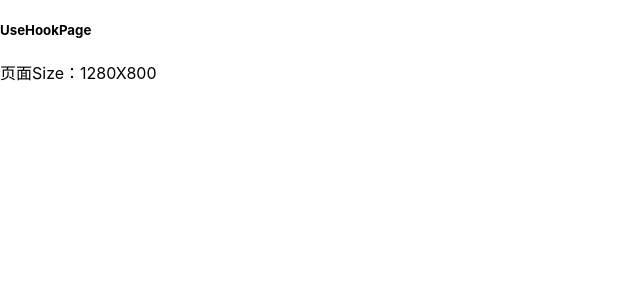
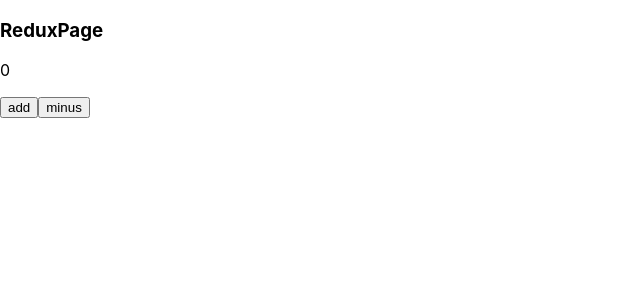
Before and after one commit to xumaozeng/my-react-app, a React (Create React App) app: page / in a window 1280 px wide. Shown: the top 300 px of the page, without its empty margins (0-640 px from the left). Built offline with nearby package versions, Linux system fonts and the light colour scheme.

Commit message:
redux取消订阅

```diff
--- a/src/App.js
+++ b/src/App.js
@@ -1,9 +1,9 @@
-import UseHookPage from "./pages/Hooks/UseHookPage";
+import ReduxPage from "./pages/Examples/ReduxPage";
 
 function App() {
   return (
     <div className="App">
-      <UseHookPage />
+      <ReduxPage />
     </div>
   );
 }
--- a/src/pages/Examples/ReduxPage.js
+++ b/src/pages/Examples/ReduxPage.js
@@ -4,12 +4,16 @@ import store from "../../store";
 class ReduxPage extends Component {
   componentDidMount() {
     // 订阅事件
-    store.subscribe(() => {
+    this.unsubscribe = store.subscribe(() => {
       // console.log("state发生变化了", store.getState());
       // 强制更新渲染函数render()，一般组件中props或state发生变化就更新了，
       // 此方法用在组件依赖其他数据时调用让组件重新渲染
       this.forceUpdate();
     });
+  }
+  componentWillUnmount() {
+    // 取消订阅
+    this.unsubscribe();
   }
   add() {
     store.dispatch({ type: "ADD" });
```
